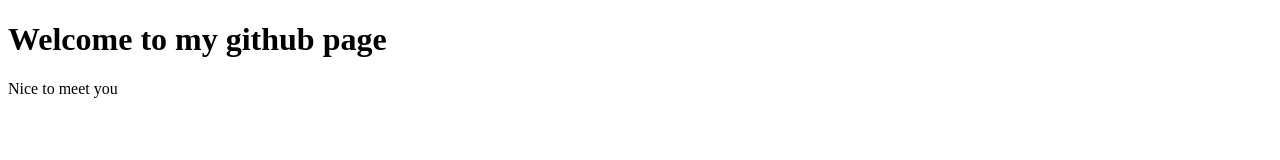
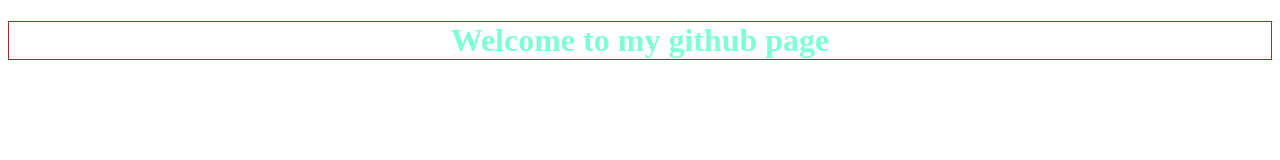
Before and after one commit to phy0wailin/phy0wailin.github.io, a plain HTML site: page index.html in a window 1280 px wide. Drawn offline with Linux system fonts and the light colour scheme.

Commit message:
add style

```diff
--- a/index.html
+++ b/index.html
@@ -5,9 +5,15 @@
     <meta http-equiv="X-UA-Compatible" content="IE=edge">
     <meta name="viewport" content="width=device-width, initial-scale=1.0">
     <title>Document</title>
+    <style>
+        h1 {
+            text-align: center;
+            color: aquamarine;
+            border: 1px solid brown;
+        }
+    </style>
 </head>
 <body>
     <h1>Welcome to my github page</h1>
-    <p>Nice to meet you</p>
 </body>
 </html>
```
